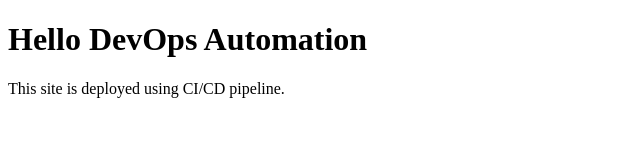
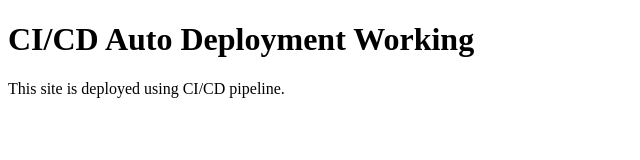
Before and after one commit to Lakshya-developer24/devops-webapp, a plain HTML site: page index.html in a window 1280 px wide. Shown: the whole page, without its empty margins (0-640 px from the left). Drawn offline with Linux system fonts and the light colour scheme.

Commit message:
Test auto deployment

```diff
--- a/index.html
+++ b/index.html
@@ -4,7 +4,7 @@
     <title>DevOps WebApp</title>
 </head>
 <body>
-    <h1>Hello DevOps Automation</h1>
+    <h1>CI/CD Auto Deployment Working</h1>
     <p>This site is deployed using CI/CD pipeline.</p>
 </body>
 </html>
```
